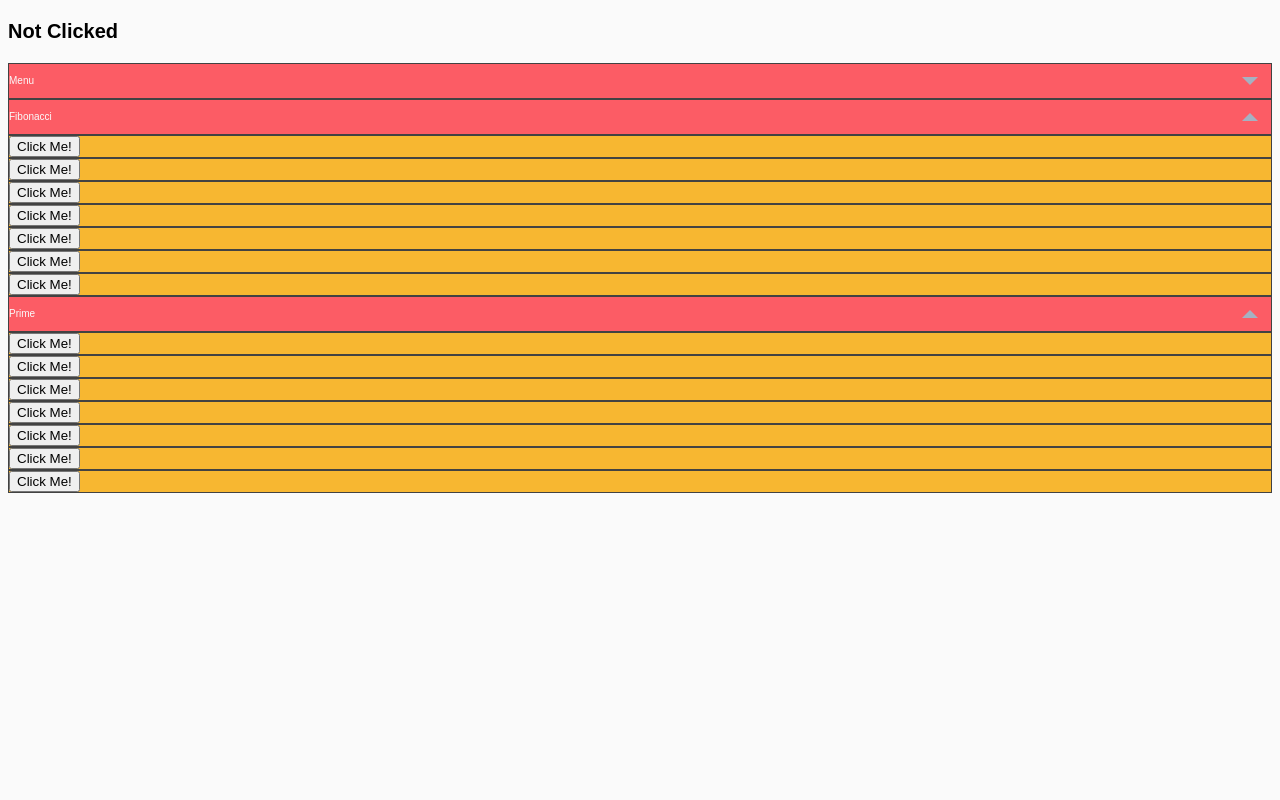
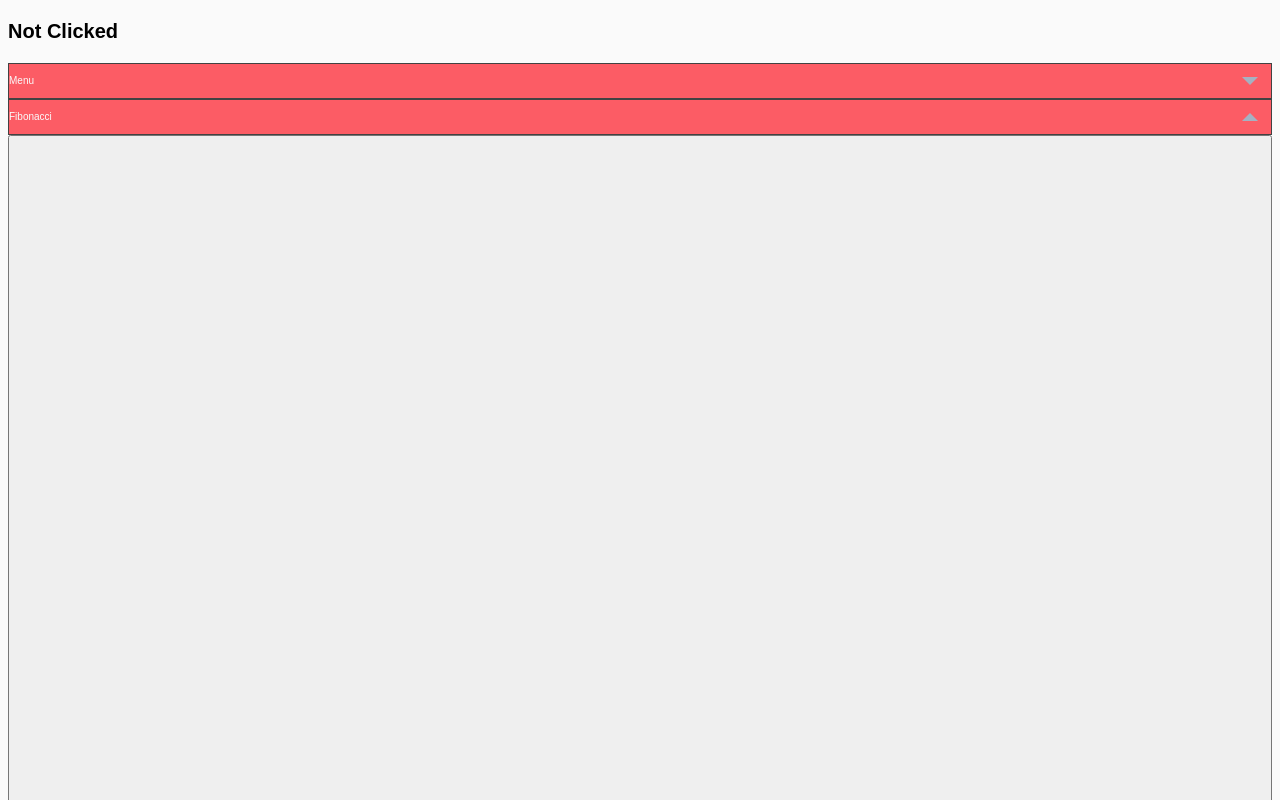
Before and after one commit to marcus-grant/collection-components, a React app: page / in a window 1280 px wide. Shown: the top 800 px of the page. Built offline with nearby package versions, Linux system fonts and the light colour scheme; the HTML template or start-up script is replaced by a standard one.

Commit message:
try out status button in dropdowns

```diff
--- a/src/basic/status-button.jsx
+++ b/src/basic/status-button.jsx
@@ -21,7 +21,7 @@ const btnElement = 'btn';
 const loadingCircle = (b, m) => (
   <svg
     className={formatBEMClassName(b, circleElement, m)}
-    viewBox="0 0 70 70"
+    viewBox="0 0 41 41"
   >
     <path d="M38,20.5 C38,30.1685093 30.1685093,38 20.5,38" />
   </svg>
@@ -30,10 +30,22 @@ const loadingCircle = (b, m) => (
 const checkmark = (b, m) => (
   <svg
     className={formatBEMClassName(b, checkElement, m)}
-
+    viewBox="0 0 70 70"
   >
     <path d="m31.5,46.5l15.3,-23.2" />
     <path d="m31.5,46.5l-8.5,-7.1" />
+  </svg>
+);
+
+const cross = (b, m) => (
+  <svg
+    className={formatBEMClassName(b, btnElement, m)}
+    viewBox="0 0 70 70"
+  >
+    <path d="m35,35l-9.3,-9.3" />
+    <path d="m35,35l9.3,9.3" />
+    <path d="m35,35l-9.3,9.3" />
+    <path d="m35,35l9.3,-9.3" />
   </svg>
 );
 
@@ -48,7 +60,7 @@ const StatusButton = (props) => {
     modDisabled,
   } = props;
   return (
-    <h1>blah</h1>
+    <button>{checkmark()}</button>
   );
 };
 
--- a/src/examples/dropdown-examples.jsx
+++ b/src/examples/dropdown-examples.jsx
@@ -2,6 +2,7 @@ import React, { Component } from 'react';
 import PropTypes from 'prop-types';
 import Dropdown from '../dropdown/dropdown';
 import { ListCell, HeaderCell, CollapseHeaderCell } from '../lists/list-cells';
+import StatusButton from '../basic/status-button';
 
 const numSequences = [
   // { title: 'Triangle', nums: [1, 3, 6, 10, 15, 21, 28] },
@@ -44,7 +45,9 @@ class Demo extends Component {
               onPress={onClick}
             />
           )}
-          itemRenderer={() => <ListCell><button onClick={this.click}>Click Me!</button></ListCell>}
+          itemRenderer={() => (
+            <StatusButton />
+          )}
         />
       </div>
     );
```
